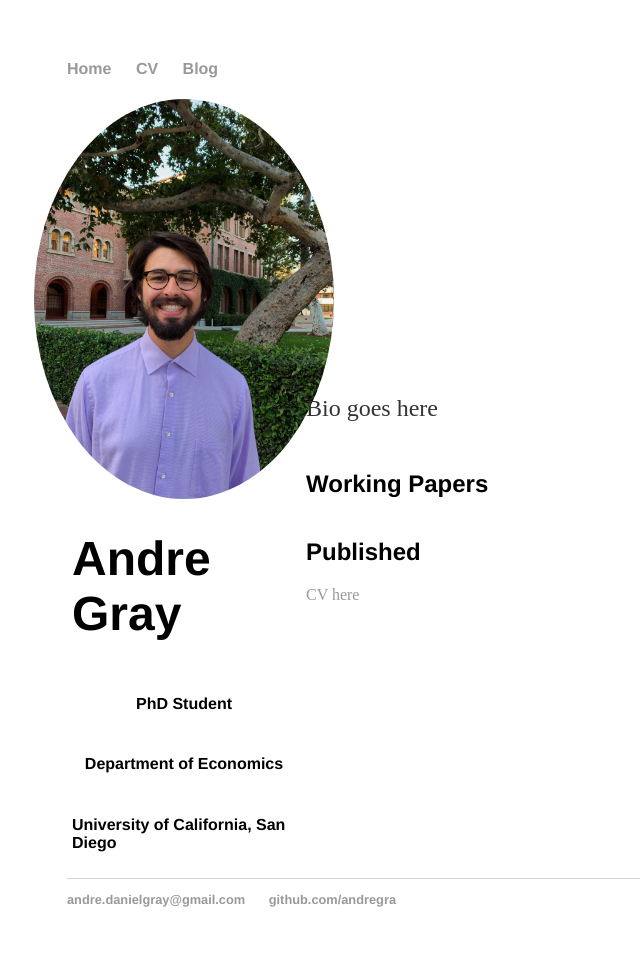
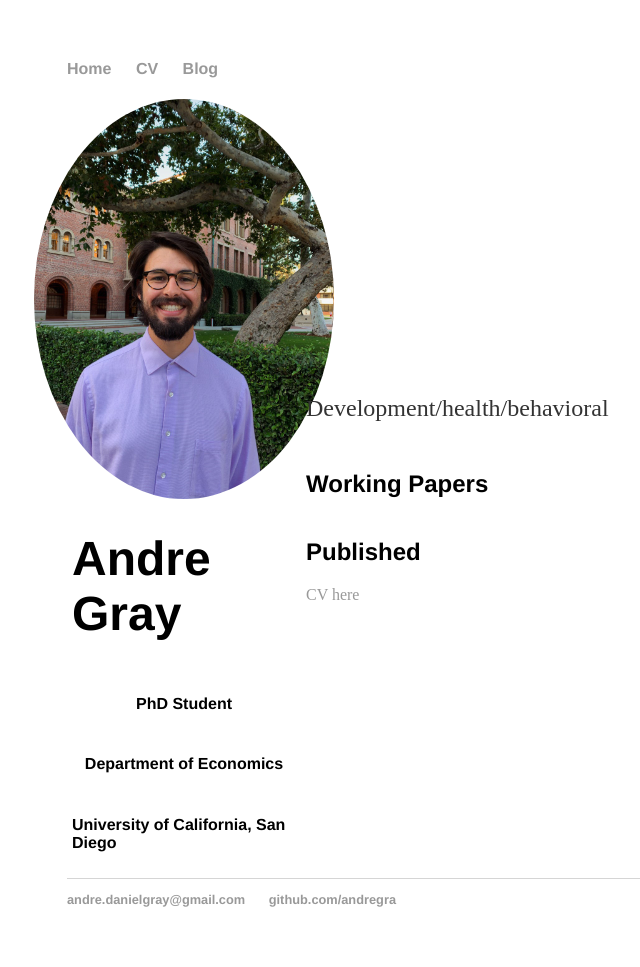
Before and after one commit to andregra/andregra.github.io, a Jekyll site: the page built from index.md, in a window 1280 px wide. Shown: the whole page, without its empty margins (125-765 px from the left). Built offline with Jekyll 4.4.1, drawn with Linux system fonts in a browser that asks for light colours.

Commit message:
Update index.md

```diff
--- a/index.md
+++ b/index.md
@@ -13,7 +13,7 @@ title: Andre Gray
 
   <div class="right">
       <p class="bio">
-        Bio goes here
+        Development/health/behavioral
       </p>
 	<h2> Working Papers</h2>
 	<h2> Published</h2>
```
